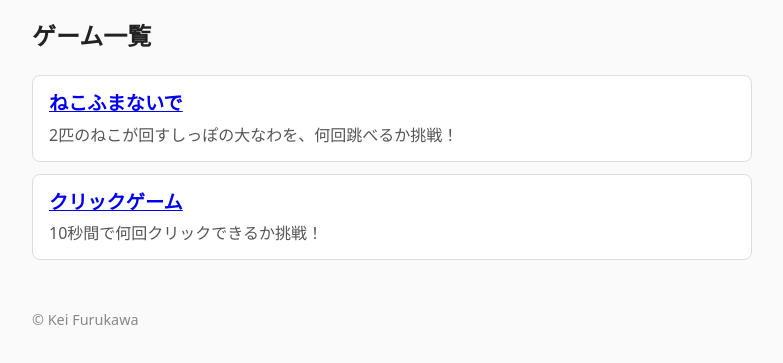
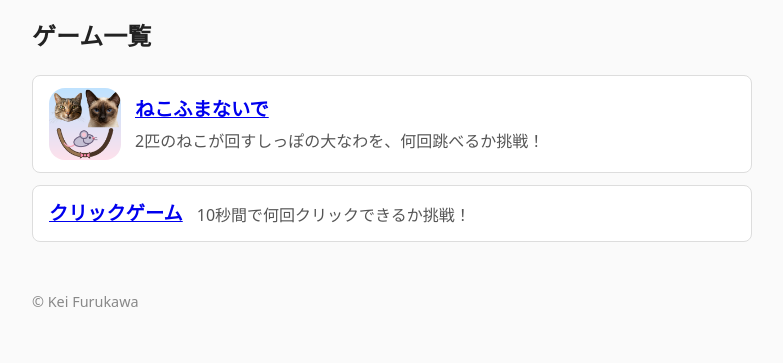
Before and after one commit to furukawakeigame/KeiFurukawaFunnyCh, a plain HTML site: page index.html in a window 1280 px wide. Shown: the part 141-504 px from the top of the page, without its empty margins (248-1031 px from the left). Drawn offline with Linux system fonts and the light colour scheme.

Commit message:
Show game icons on the top page
Add icon for ねこふまないで and require an icon for every listed game.

Co-Authored-By: Claude Opus 5.5 <noreply@anthropic.com>

```diff
--- a/index.html
+++ b/index.html
@@ -17,8 +17,11 @@
     <ul class="games">
       <!-- ゲームを追加するときは、この <li> をコピーして書き換える -->
       <li>
-        <a href="games/dont-step-tail/">ねこふまないで</a>
-        <p>2匹のねこが回すしっぽの大なわを、何回跳べるか挑戦！</p>
+        <a class="icon" href="games/dont-step-tail/"><img src="games/dont-step-tail/icon.png" alt="" width="72" height="72"></a>
+        <div>
+          <a href="games/dont-step-tail/">ねこふまないで</a>
+          <p>2匹のねこが回すしっぽの大なわを、何回跳べるか挑戦！</p>
+        </div>
       </li>
       <li>
         <a href="games/click-game/">クリックゲーム</a>
--- a/style.css
+++ b/style.css
@@ -15,7 +15,12 @@ h1 { margin-bottom: 0; }
   border-radius: 8px;
   padding: 12px 16px;
   margin-bottom: 12px;
+  display: flex;
+  align-items: center;
+  gap: 14px;
 }
+.games .icon { flex-shrink: 0; line-height: 0; }
+.games .icon img { width: 72px; height: 72px; border-radius: 16px; }
 .games a { font-size: 1.2em; font-weight: bold; }
 .games p { margin: 4px 0 0; color: #555; }
 footer { margin-top: 48px; color: #888; font-size: 0.9em; }
```
Also changed, not shown: games/dont-step-tail/index.html (+2 -0 lines), games/dont-step-tail/icon.png (added), 2 other files.
